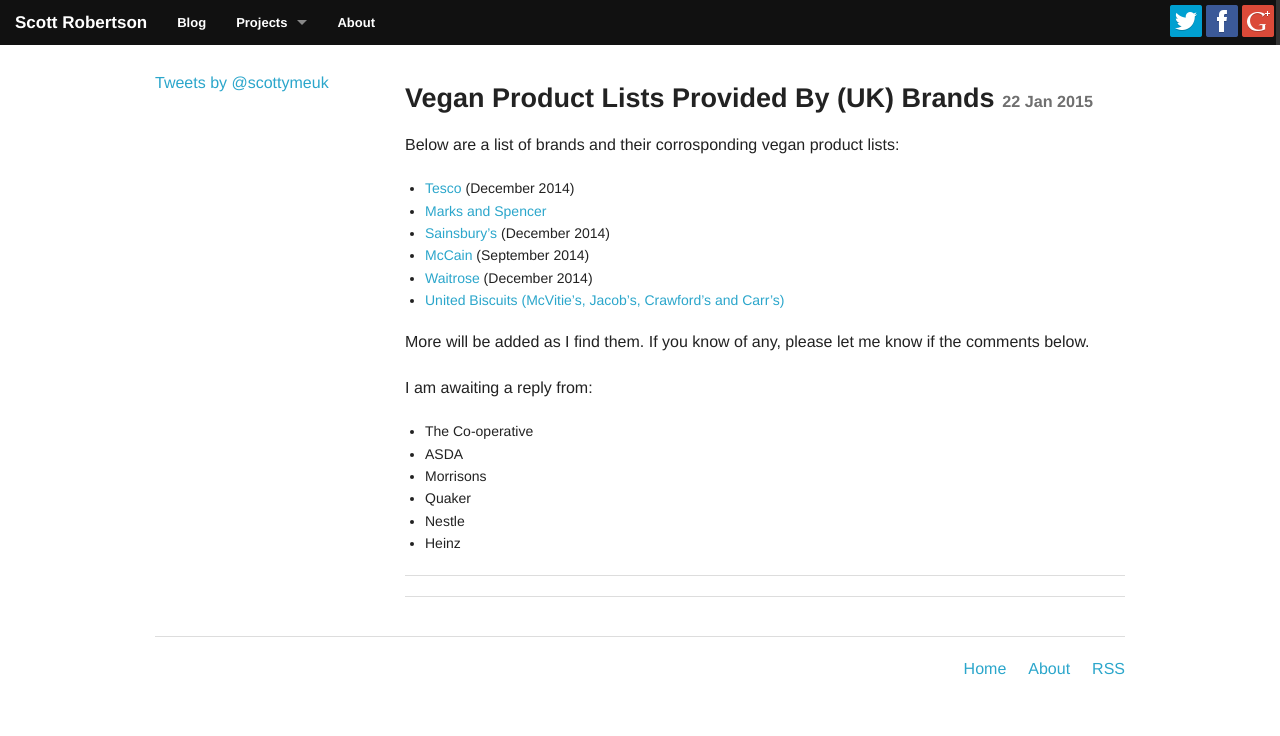
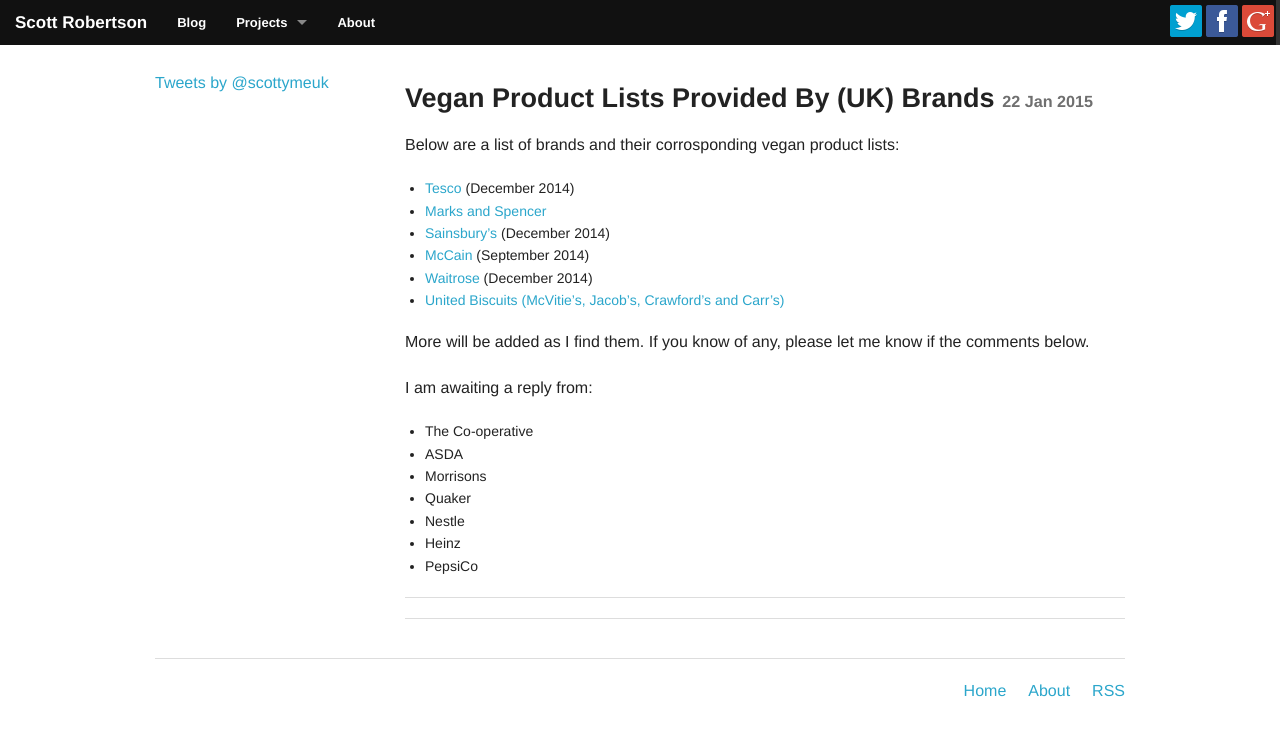
Before and after one commit to scottrobertson/scottrobertson.me, a Jekyll site: the page built from _posts/2015-01-22-uk-brands-vegan-lists.markdown, in a window 1280 px wide. Shown: the top 736 px of the page. Built offline with Jekyll 4.4.1, drawn with Linux system fonts in a browser that asks for light colours; nearby versions of some CDN libraries; Markdown is read by kramdown in place of the engine named in the settings; comment, search, counter and statistics services are not loaded.

Commit message:
Waiting for PepsiCo

```diff
--- a/_posts/2015-01-22-uk-brands-vegan-lists.markdown
+++ b/_posts/2015-01-22-uk-brands-vegan-lists.markdown
@@ -24,3 +24,4 @@
 - Quaker
 - Nestle
 - Heinz
+- PepsiCo
```
